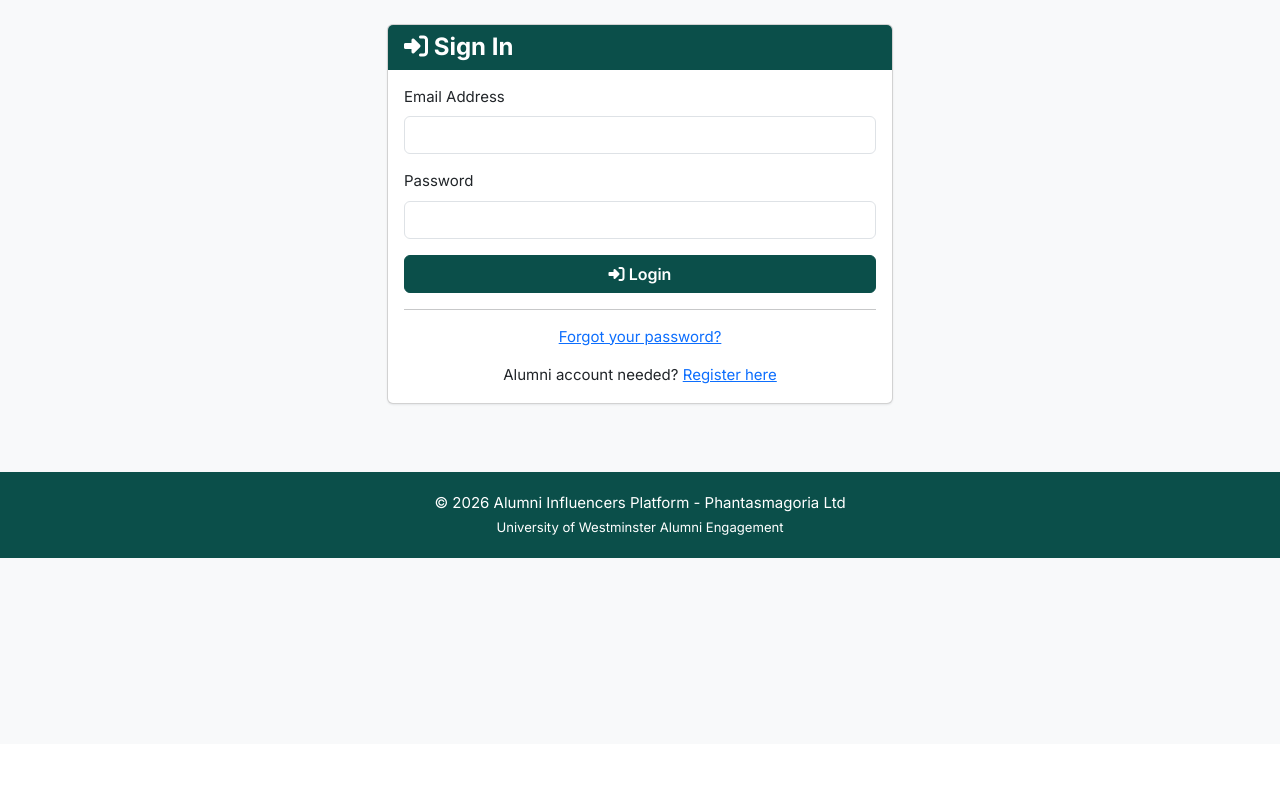
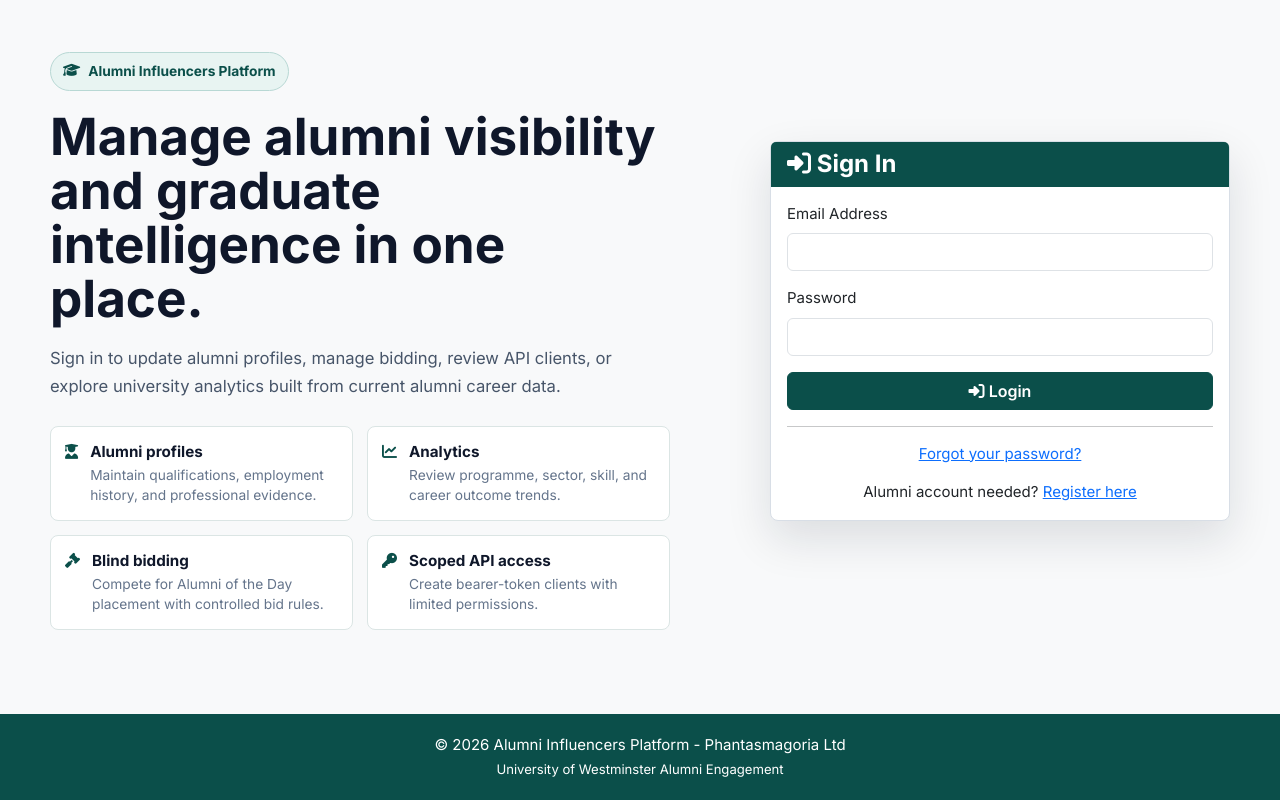
Before and after one commit to MovinduJay/alumni-influencers, a CodeIgniter app: page /database/auth/login in a window 1280 px wide. Shown: the part 56-856 px from the top of the page. Before the commit the page ends 614 px from the top, so only its background shows below. Run offline with CodeIgniter, Linux system fonts and the light colour scheme.

Commit message:
edited the env example and final touches

```diff
--- a/application/views/auth/login.php
+++ b/application/views/auth/login.php
@@ -1,5 +1,141 @@
-<div class="row justify-content-center">
-    <div class="col-md-5">
+<style>
+    .login-shell {
+        min-height: calc(100vh - 210px);
+        display: grid;
+        grid-template-columns: minmax(0, 1fr) minmax(360px, 460px);
+        gap: 48px;
+        align-items: center;
+        max-width: 1180px;
+        margin: 0 auto;
+        padding: 28px 0 36px;
+    }
+    .login-intro {
+        max-width: 620px;
+    }
+    .login-intro-badge {
+        display: inline-flex;
+        align-items: center;
+        gap: 8px;
+        margin-bottom: 18px;
+        padding: 8px 12px;
+        border: 1px solid #b8d8d4;
+        border-radius: 999px;
+        color: #0b4f4a;
+        background: #e8f4f2;
+        font-weight: 700;
+        font-size: .86rem;
+    }
+    .login-intro h1 {
+        font-size: clamp(2rem, 4vw, 3.4rem);
+        line-height: 1.06;
+        margin-bottom: 18px;
+        max-width: 720px;
+    }
+    .login-intro p {
+        color: #475569;
+        font-size: 1.04rem;
+        line-height: 1.7;
+        max-width: 580px;
+        margin-bottom: 26px;
+    }
+    .login-points {
+        display: grid;
+        grid-template-columns: repeat(2, minmax(0, 1fr));
+        gap: 14px;
+        max-width: 620px;
+    }
+    .login-point {
+        display: flex;
+        align-items: flex-start;
+        gap: 12px;
+        padding: 14px;
+        border: 1px solid #dbe5e4;
+        border-radius: 8px;
+        background: #fff;
+    }
+    .login-point i {
+        color: #0b4f4a;
+        margin-top: 3px;
+    }
+    .login-point strong {
+        display: block;
+        font-size: .95rem;
+        margin-bottom: 2px;
+    }
+    .login-point span {
+        display: block;
+        color: #64748b;
+        font-size: .86rem;
+        line-height: 1.45;
+    }
+    .login-card-wrap {
+        width: 100%;
+    }
+    .login-card-wrap .card {
+        border: 1px solid #d8dee6;
+        border-radius: 8px;
+        box-shadow: 0 18px 45px rgba(15, 23, 42, .12);
+    }
+    @media (max-width: 900px) {
+        .login-shell {
+            grid-template-columns: 1fr;
+            gap: 24px;
+            padding-top: 10px;
+        }
+        .login-card-wrap {
+            max-width: 520px;
+        }
+    }
+    @media (max-width: 576px) {
+        .login-points {
+            grid-template-columns: 1fr;
+        }
+    }
+</style>
+
+<div class="login-shell">
+    <section class="login-intro" aria-label="Platform overview">
+        <div class="login-intro-badge">
+            <i class="fas fa-graduation-cap"></i>
+            Alumni Influencers Platform
+        </div>
+        <h1>Manage alumni visibility and graduate intelligence in one place.</h1>
+        <p>
+            Sign in to update alumni profiles, manage bidding, review API clients, or explore university analytics built from current alumni career data.
+        </p>
+        <div class="login-points">
+            <div class="login-point">
+                <i class="fas fa-user-graduate"></i>
+                <div>
+                    <strong>Alumni profiles</strong>
+                    <span>Maintain qualifications, employment history, and professional evidence.</span>
+                </div>
+            </div>
+            <div class="login-point">
+                <i class="fas fa-chart-line"></i>
+                <div>
+                    <strong>Analytics</strong>
+                    <span>Review programme, sector, skill, and career outcome trends.</span>
+                </div>
+            </div>
+            <div class="login-point">
+                <i class="fas fa-gavel"></i>
+                <div>
+                    <strong>Blind bidding</strong>
+                    <span>Compete for Alumni of the Day placement with controlled bid rules.</span>
+                </div>
+            </div>
+            <div class="login-point">
+                <i class="fas fa-key"></i>
+                <div>
+                    <strong>Scoped API access</strong>
+                    <span>Create bearer-token clients with limited permissions.</span>
+                </div>
+            </div>
+        </div>
+    </section>
+
+    <div class="login-card-wrap">
         <div class="card">
             <div class="card-header">
                 <h4 class="mb-0"><i class="fas fa-sign-in-alt"></i> Sign In</h4>
--- a/application/views/layouts/header.php
+++ b/application/views/layouts/header.php
@@ -4,6 +4,7 @@
     <meta charset="UTF-8">
     <meta name="viewport" content="width=device-width, initial-scale=1.0">
     <title><?php echo isset($title) ? htmlspecialchars($title, ENT_QUOTES, 'UTF-8') . ' - ' : ''; ?>Alumni Influencers Platform</title>
+    <link rel="icon" type="image/svg+xml" href="<?php echo base_url('assets/favicon.svg'); ?>">
     <link rel="preconnect" href="https://fonts.googleapis.com">
     <link rel="preconnect" href="https://fonts.gstatic.com" crossorigin>
     <link rel="stylesheet" href="https://fonts.googleapis.com/css2?family=Inter:wght@400;500;600;700;800&display=swap">
```
Also changed, not shown: assets/favicon.svg (added), 1 other file.
